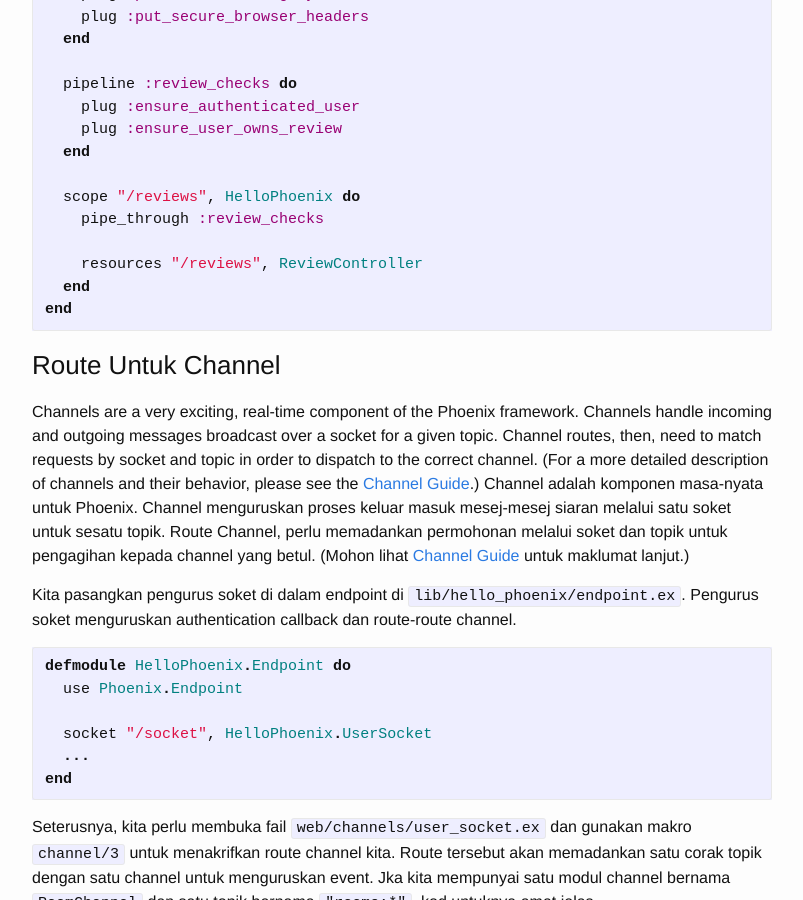
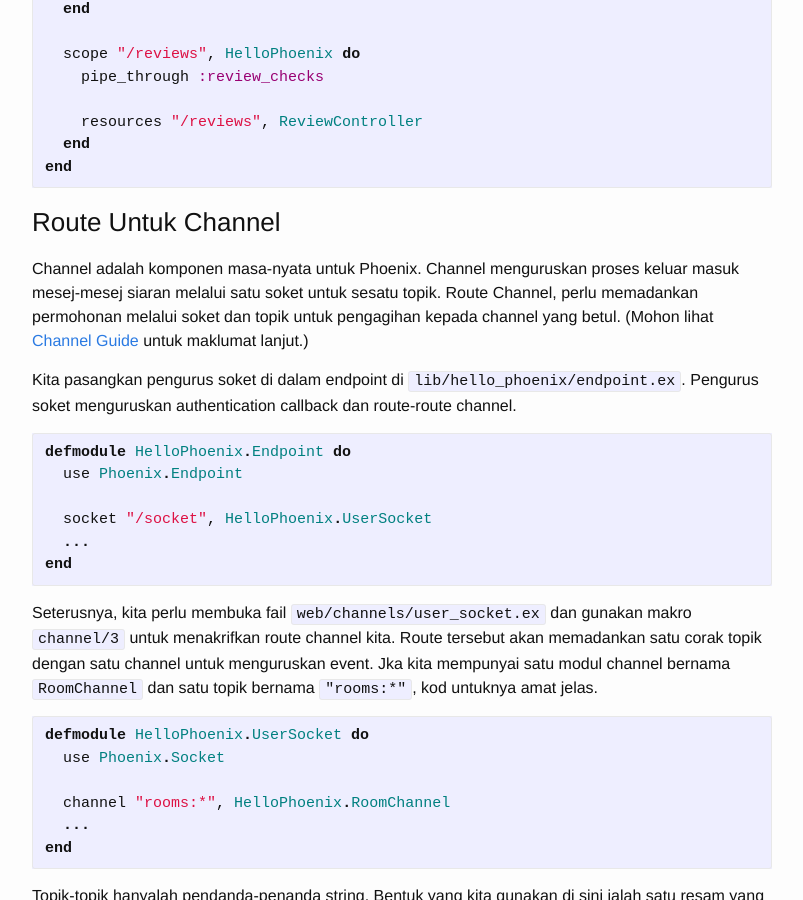
Before and after one commit to alkaha/panduan-phoenix, a Jekyll site: the page built from C_routing.md, in a window 1280 px wide and 900 px high, scrolled down 19602 px. Shown: the whole window, without its empty margins (238-1041 px from the left). Built offline with Jekyll 4.4.1, drawn with Linux system fonts in a browser that asks for light colours; some of the changed text lies outside the part shown.

Commit message:
removed some original text

```diff
--- a/C_routing.md
+++ b/C_routing.md
@@ -132,7 +132,6 @@ Ini adalah matriks biasa untuk HTTP verb, path dan controller action.  Kita akan
 - Permohonan GET kepada `/users` akan menjalankan action `index` untuk menyenaraikan semua 'users'.
 - Permohonan GET kepada `/users/:id` akan menjalankan action `show` bersama satu id untuk memaparkan maklumat satu 'user' yang diidentifikasikan dengan ID tersebut.
 - Permohonan GET kepada `/users/new` akan menjalankan action `new` untuk memaparkan satu borang untuk mencipta satu 'user' baru.
-- A POST request to `/users` will invoke the `create` action to save a new user to the data store.
 - Permohonan POST kepada `/users` akan menjalankan action `create` untuk  menyimpan maklumat 'user' baru ke pangkalan data.
 - Permohonan GET kepada `/users/:id/edit` akan menjalankan action `edit` bersama ID untuk memaparkan 'user' yang mempunyai ID tersebut di dalam borang untuk tujuan kemaskini.
 - Permohonan PATCH kepada `/users/:id` akan menjalankan action `update` bersama ID untuk mengemaskini maklumat 'user' ke pangkalan data.
@@ -635,9 +634,6 @@ Endpoint menguruskan semua plug yang lazim kepada setiap permohonan, dan melasan
 
 Phoenix menakrifkan dua lagi saluran paip secara lalai, `:browser` dan `:api`.  Router itu akan membangkitkan saluran paip ini setelah ia memadankan satu route, dengan sangkaan kita telah memanggil `pipe_through/1` dengan mereka di dalam skop.
 
-As their names suggest, the `:browser` pipeline prepares for routes which render requests for a browser. The `:api` pipeline prepares for routes which produce data for an api.
-Seperti nama mereka, saluran paip `:browser` menyediakan route yang menghantar permohonan kepada satu browser.  Saluran paio `:api` menyediakan route yang menghasilkan data untuk satu API.
-
 Saluran paip `:browser` mememiliki lima plug: ``plug :accepts, ["html"]` menakrifkan format-format permohoman yang akan diterima.  `:fetch_session`, mencapai data session dan membuatnya sebagai boleh sedia di dalam hubungan, `:fetch_flash` yang mencapai mesej-mesej flash yang telah ditetapkan, begitu juga `:protect_from_forgery` and `:put_secure_browser_headers`, yang melindungi hantaran borang dari cross site forgery.
 
 Buat masa ini, saluran paip `:api` hanya menakrifkan `plug :accepts, ["json"]`.
@@ -794,7 +790,6 @@ end
 
 ### Route Untuk Channel
 
-Channels are a very exciting, real-time component of the Phoenix framework. Channels handle incoming and outgoing messages broadcast over a socket for a given topic. Channel routes, then, need to match requests by socket and topic in order to dispatch to the correct channel. (For a more detailed description of channels and their behavior, please see the [Channel Guide](http://www.phoenixframework.org/docs/channels).)
 Channel adalah komponen masa-nyata untuk Phoenix.  Channel menguruskan proses keluar masuk mesej-mesej siaran melalui satu soket untuk sesatu topik.  Route Channel, perlu memadankan permohonan melalui soket dan topik untuk pengagihan kepada channel yang betul.  (Mohon lihat [Channel Guide](http://www.phoenixframework.org/docs/channels) untuk maklumat lanjut.)
 
 Kita pasangkan pengurus soket di dalam endpoint di `lib/hello_phoenix/endpoint.ex`.  Pengurus soket menguruskan authentication callback dan route-route channel.
```
